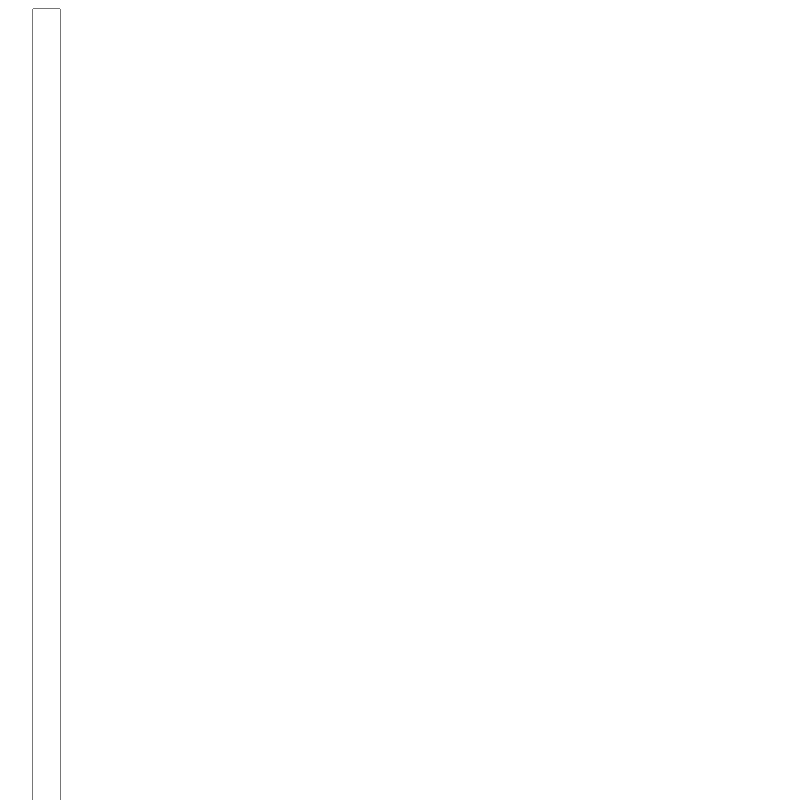
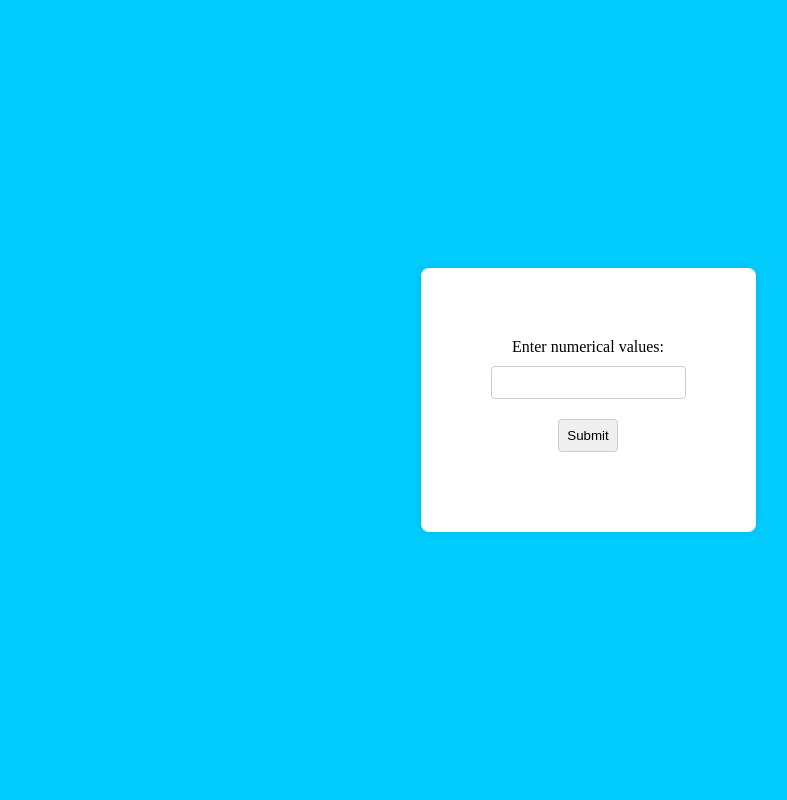
Before and after one commit to andrewtaylor11/StudentGradePlot, a plain HTML site: page index.html in a window 1280 px wide. Shown: the top 800 px of the page, without its empty margins (52-839 px from the left). Drawn offline with Linux system fonts and the light colour scheme.

Commit message:
Update index.html

```diff
--- a/index.html
+++ b/index.html
@@ -1,19 +1,45 @@
-<!-- index.html -->
+<!-- templates/index.html -->
 <!DOCTYPE html>
 <html lang="en">
 <head>
     <meta charset="UTF-8">
+    <meta http-equiv="X-UA-Compatible" content="IE=edge">
     <meta name="viewport" content="width=device-width, initial-scale=1.0">
-    <title>Data Input Form</title>
+    <title>Grade Distribution</title>
+
+    <style>
+        body {
+            background-color: #02ccfe; /* Set the background color */
+            display: flex;
+            align-items: center;
+            justify-content: center;
+            height: 100vh;
+            margin: 0;
+        }
+
+        form {
+            text-align: center;
+            background-color: #ffffff; /* Set the form background color */
+            padding: 70px;
+            border-radius: 8px;
+            box-shadow: 0 0 10px rgba(0, 0, 0, 0.1); /* Add a subtle box shadow */
+        }
+
+        input {
+            margin: 10px 0;
+            padding: 8px;
+            border: 1px solid #ccc;
+            border-radius: 4px;
+        }
+    </style>
 </head>
 <body>
-    <form id="dataForm">
-        <label for="data">Paste Data:</label>
-        <textarea id="data" rows="100" cols="1"></textarea>
-        <button type="button" onclick="submitData()">Submit</button>
+    <form action="/process_data" method="post">
+        <label for="input_data">Enter numerical values:</label>
+        <br>
+        <input type="text" name="input_data" id="input_data" required>
+        <br>
+        <input type="submit" value="Submit">
     </form>
-    <div id="result"></div>
-
-    <script src="script.js"></script>
 </body>
 </html>
```
